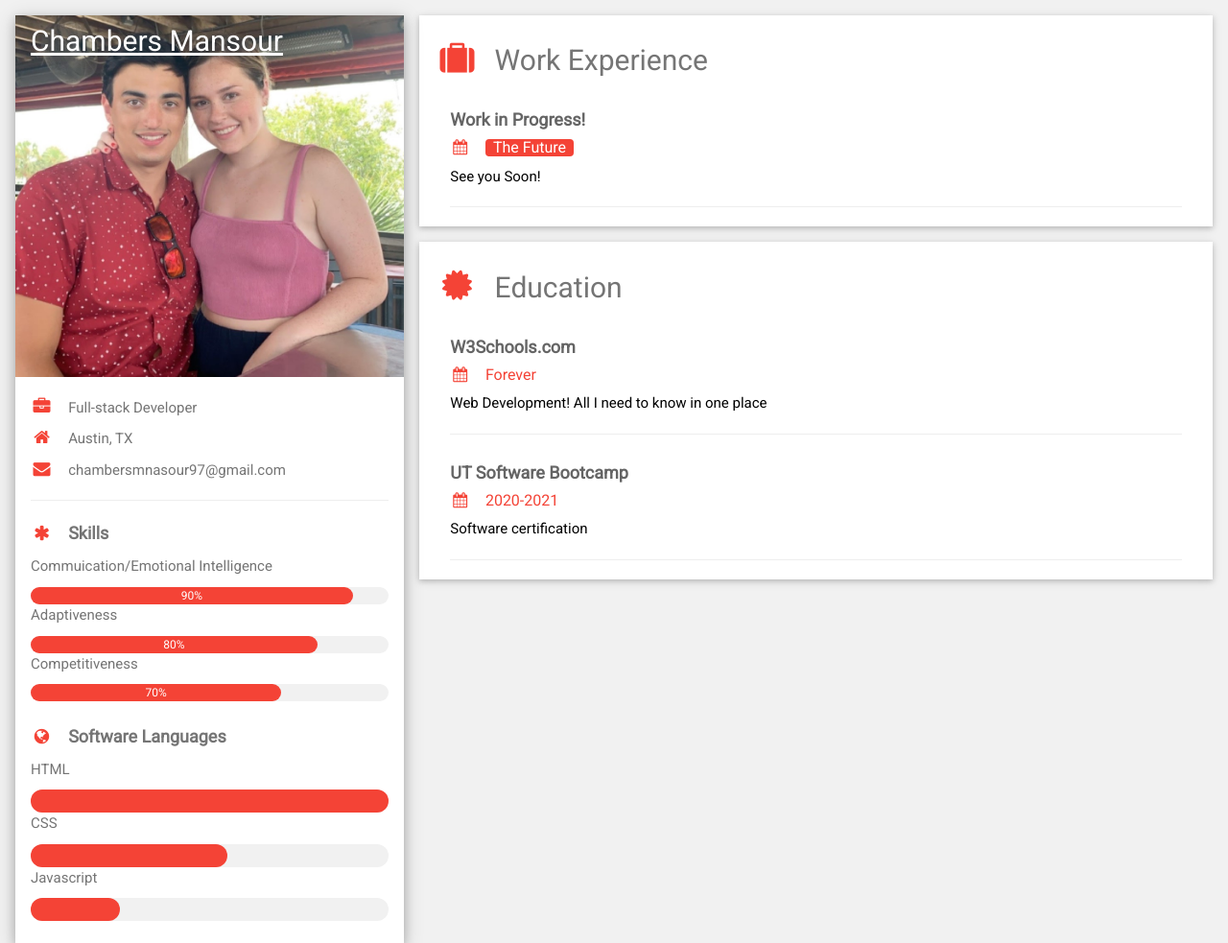
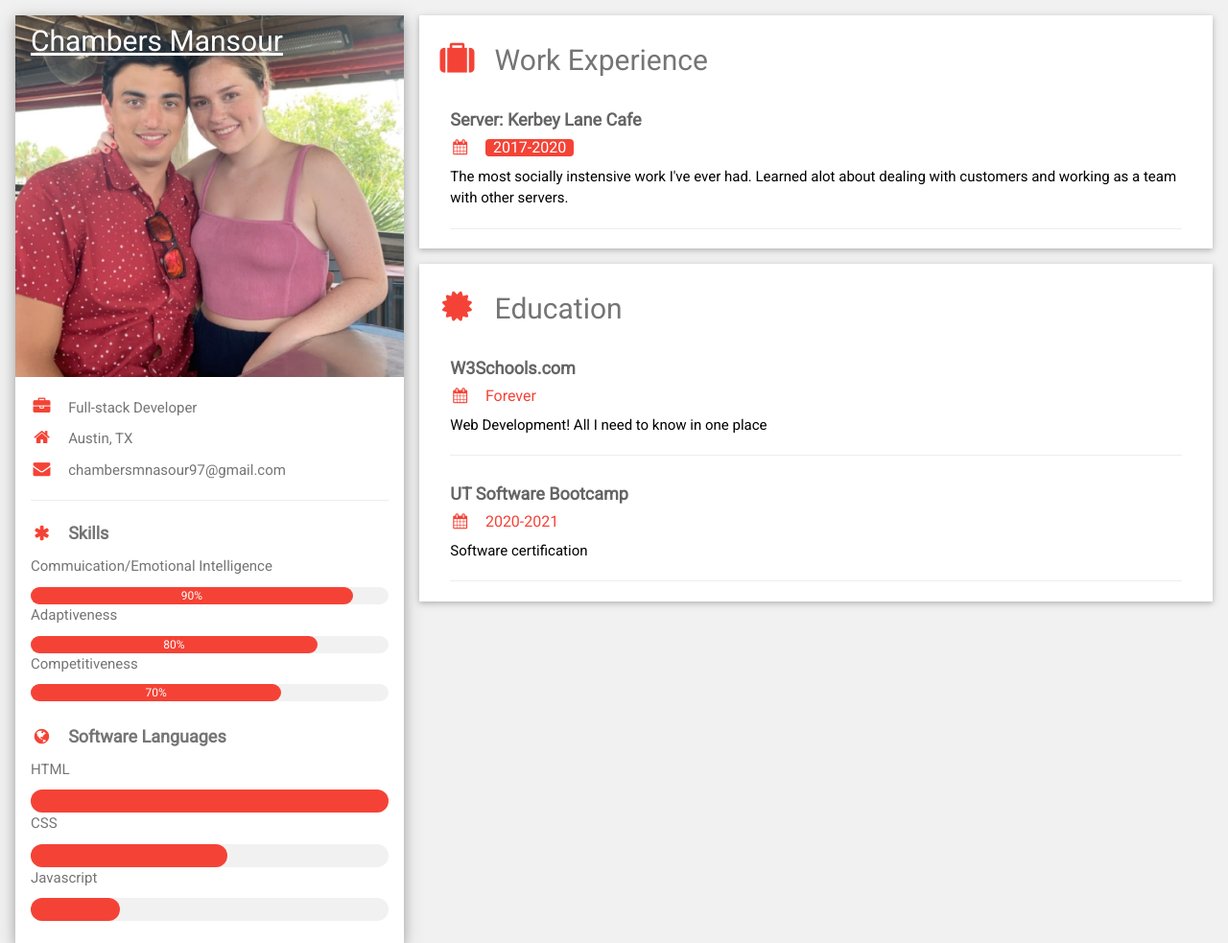
Before and after one commit to ChambersM97/8-Portfolio, a plain HTML site: page index.html in a window 1280 px wide. Shown: the top 983 px of the page at 96% size. Drawn offline with nearby package versions, Linux system fonts and the light colour scheme.

```diff
--- a/index.html
+++ b/index.html
@@ -112,11 +112,11 @@
         <h2 class="w3-text-grey w3-padding-16"><i class="fa fa-suitcase fa-fw w3-margin-right w3-xxlarge w3-text-red
           "></i>Work Experience</h2>
         <div class="w3-container">
-          <h5 class="w3-opacity"><b>Work in Progress!</b></h5>
+          <h5 class="w3-opacity"><b>Server: Kerbey Lane Cafe</b></h5>
           <h6 class="w3-text-red
           "><i class="fa fa-calendar fa-fw w3-margin-right"></i><span class="w3-tag w3-red
-             w3-round">The Future</span></h6>
-          <p>See you Soon!</p>
+             w3-round">2017-2020</span></h6>
+          <p>The most socially instensive work I've ever had. Learned alot about dealing with customers and working as a team with other servers.</p>
           <hr>
         </div>
 
```
Also changed, not shown: 1 other file.
